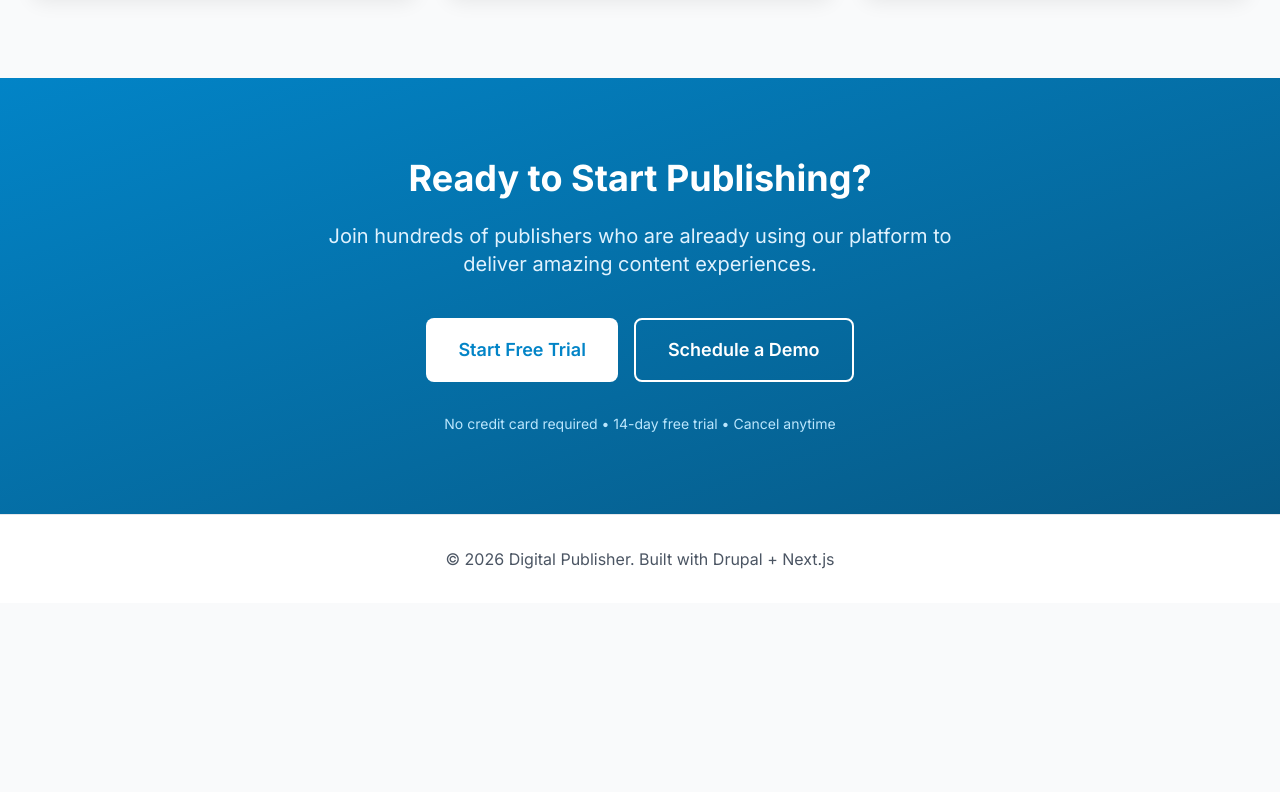
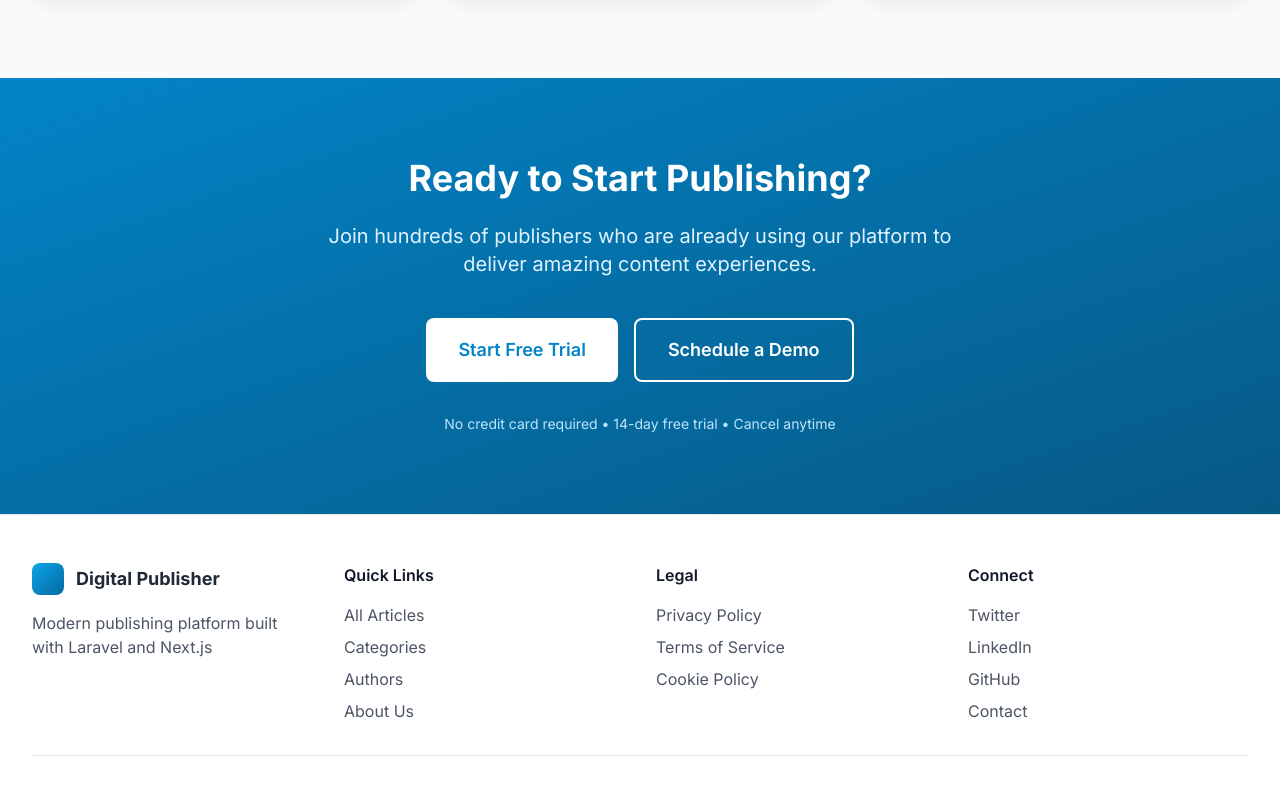
Before and after one commit to nahusenayElias/digital_publishing_platform, a Next.js app in the folder frontend/: page / in a window 1280 px wide. Shown: the part 2000-2792 px from the top of the page. Before the commit the page ends 2603 px from the top, so only its background shows below. Built offline with nearby package versions, Linux system fonts and the light colour scheme.

Commit message:
Implement backend + frontend connection

```diff
--- a/frontend/app/layout.tsx
+++ b/frontend/app/layout.tsx
@@ -1,9 +1,10 @@
 import type { Metadata } from 'next';
 import './globals.css';
+import Link from 'next/link';
 
 export const metadata: Metadata = {
   title: 'Digital Publisher | Modern Content Platform',
-  description: 'A cutting-edge publishing platform built with Drupal and Next.js',
+  description: 'A cutting-edge publishing platform built with Laravel and Next.js',
 };
 
 export default function RootLayout({
@@ -15,36 +16,92 @@ export default function RootLayout({
     <html lang="en" className="scroll-smooth">
       <body className="min-h-screen bg-gray-50">
         <div className="min-h-screen flex flex-col">
-          {/* Simple Header */}
+          {/* Header with Navigation */}
           <header className="sticky top-0 z-50 bg-white/80 backdrop-blur-md border-b shadow-sm">
             <div className="max-w-7xl mx-auto px-4 sm:px-6 lg:px-8">
               <div className="flex items-center justify-between h-16">
                 <div className="flex items-center">
+                  <Link href="/" className="flex items-center">
                     <div className="flex-shrink-0">
                       <div className="h-8 w-8 rounded-lg bg-gradient-to-br from-primary-500 to-primary-700" />
                     </div>
                     <div className="ml-3">
                       <h1 className="text-xl font-bold text-gray-900">Digital Publisher</h1>
                     </div>
+                  </Link>
                 </div>
                 <nav className="hidden md:flex space-x-8">
-                  <a href="#" className="text-gray-700 hover:text-primary-600 font-medium">Home</a>
-                  <a href="#" className="text-gray-700 hover:text-primary-600 font-medium">Articles</a>
-                  <a href="#" className="text-gray-700 hover:text-primary-600 font-medium">Categories</a>
-                  <a href="#" className="text-gray-700 hover:text-primary-600 font-medium">About</a>
+                  <Link href="/" className="text-gray-700 hover:text-primary-600 font-medium">
+                    Home
+                  </Link>
+                  <Link href="/articles" className="text-gray-700 hover:text-primary-600 font-medium">
+                    Articles
+                  </Link>
+                  <Link href="/categories" className="text-gray-700 hover:text-primary-600 font-medium">
+                    Categories
+                  </Link>
+                  <Link href="/authors" className="text-gray-700 hover:text-primary-600 font-medium">
+                    Authors
+                  </Link>
+                  <Link href="/admin" className="text-gray-700 hover:text-primary-600 font-medium">
+                    Admin
+                  </Link>
                 </nav>
-                <button className="btn-primary rounded-lg">Subscribe</button>
+                <Link href="/subscribe" className="btn-primary rounded-lg">
+                  Subscribe
+                </Link>
               </div>
             </div>
           </header>
 
           <main className="flex-1">{children}</main>
 
-          {/* Simple Footer */}
+          {/* Footer */}
           <footer className="bg-white border-t">
-            <div className="max-w-7xl mx-auto px-4 sm:px-6 lg:px-8 py-8">
-              <div className="text-center text-gray-600">
-                <p>© {new Date().getFullYear()} Digital Publisher. Built with Drupal + Next.js</p>
+            <div className="max-w-7xl mx-auto px-4 sm:px-6 lg:px-8 py-12">
+              <div className="grid grid-cols-1 md:grid-cols-4 gap-8">
+                <div>
+                  <div className="flex items-center mb-4">
+                    <div className="h-8 w-8 rounded-lg bg-gradient-to-br from-primary-500 to-primary-700" />
+                    <h3 className="ml-3 text-lg font-bold">Digital Publisher</h3>
+                  </div>
+                  <p className="text-gray-600">
+                    Modern publishing platform built with Laravel and Next.js
+                  </p>
+                </div>
+
+                <div>
+                  <h4 className="font-semibold text-gray-900 mb-4">Quick Links</h4>
+                  <ul className="space-y-2">
+                    <li><Link href="/articles" className="text-gray-600 hover:text-primary-600">All Articles</Link></li>
+                    <li><Link href="/categories" className="text-gray-600 hover:text-primary-600">Categories</Link></li>
+                    <li><Link href="/authors" className="text-gray-600 hover:text-primary-600">Authors</Link></li>
+                    <li><Link href="/about" className="text-gray-600 hover:text-primary-600">About Us</Link></li>
+                  </ul>
+                </div>
+
+                <div>
+                  <h4 className="font-semibold text-gray-900 mb-4">Legal</h4>
+                  <ul className="space-y-2">
+                    <li><Link href="/privacy" className="text-gray-600 hover:text-primary-600">Privacy Policy</Link></li>
+                    <li><Link href="/terms" className="text-gray-600 hover:text-primary-600">Terms of Service</Link></li>
+                    <li><Link href="/cookies" className="text-gray-600 hover:text-primary-600">Cookie Policy</Link></li>
+                  </ul>
+                </div>
+
+                <div>
+                  <h4 className="font-semibold text-gray-900 mb-4">Connect</h4>
+                  <ul className="space-y-2">
+                    <li><a href="#" className="text-gray-600 hover:text-primary-600">Twitter</a></li>
+                    <li><a href="#" className="text-gray-600 hover:text-primary-600">LinkedIn</a></li>
+                    <li><a href="#" className="text-gray-600 hover:text-primary-600">GitHub</a></li>
+                    <li><a href="#" className="text-gray-600 hover:text-primary-600">Contact</a></li>
+                  </ul>
+                </div>
+              </div>
+
+              <div className="mt-8 pt-8 border-t text-center text-gray-600">
+                <p>© {new Date().getFullYear()} Digital Publisher. Built with Laravel + Next.js</p>
               </div>
             </div>
           </footer>
```
Lines whose indentation alone changed are shown as unchanged.
